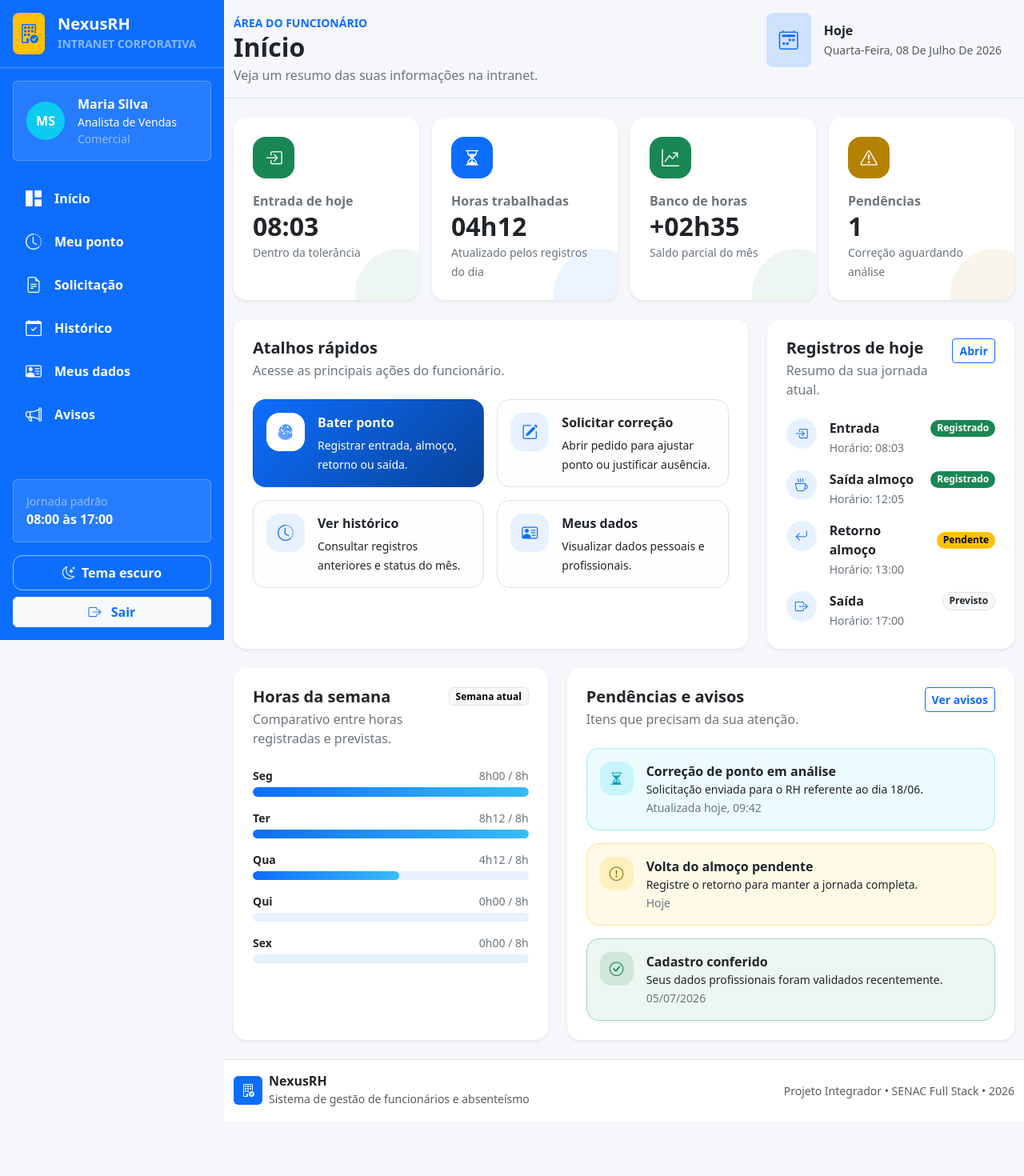
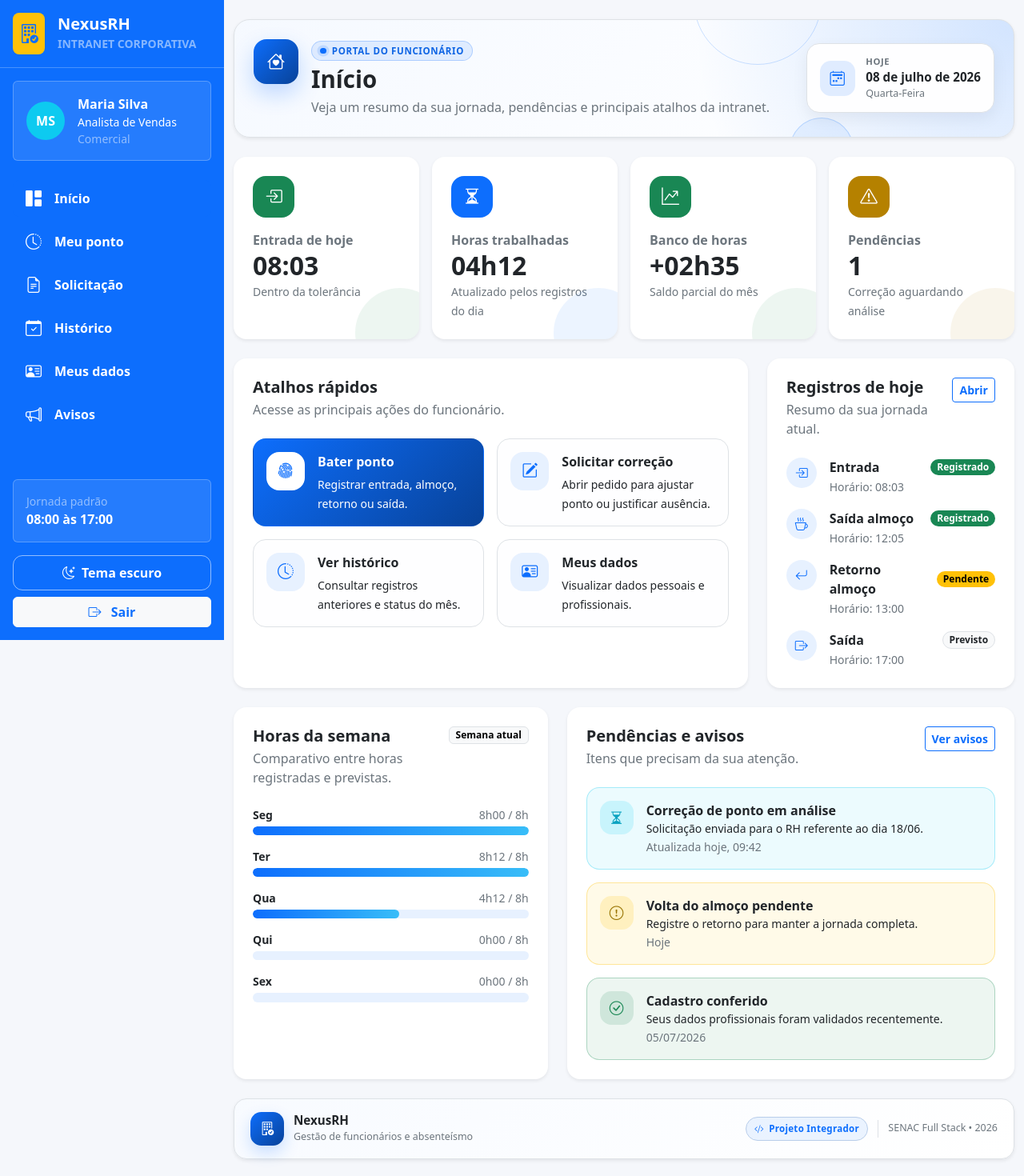
Before and after one commit to gavar-dev/sistema-gestao-absenteismo, an Angular app in the folder front-end/: page / in a window 1280 px wide. Shown: the top 1470 px of the page at 80% size. Before the commit the page ends 1401 px from the top, so only its background shows below. Built offline with nearby package versions, Linux system fonts and the light colour scheme.

Commit message:
feat: padroniza header e footer com o estilo das páginas

```diff
--- a/front-end/src/app/app.css
+++ b/front-end/src/app/app.css
@@ -2,6 +2,15 @@
 .login-content {
   min-height: 100vh;
   background-color: var(--app-bg);
+}
+
+.app-content {
+  display: flex;
+  flex-direction: column;
+}
+
+.app-content > main {
+  flex: 1 0 auto;
 }
 
 .login-content,
--- a/front-end/src/app/shared/footer-component/footer-component.css
+++ b/front-end/src/app/shared/footer-component/footer-component.css
@@ -1,10 +1,129 @@
+:host {
+  display: block;
+  margin-top: auto;
+}
+
 .footer-component {
-  background-color: var(--app-surface);
   color: var(--app-text);
+  background-color: var(--app-bg);
+}
+
+.footer-shell {
+  display: flex;
+  align-items: center;
+  justify-content: space-between;
+  gap: 1rem;
+  padding: 1rem 1.25rem;
+  border: 1px solid var(--app-border);
+  border-radius: 1rem;
+  background:
+    linear-gradient(
+      135deg,
+      color-mix(in srgb, var(--app-surface) 97%, var(--app-primary) 3%),
+      var(--app-surface)
+    );
+}
+
+.footer-brand,
+.footer-project,
+.footer-project-badge {
+  display: flex;
+  align-items: center;
+}
+
+.footer-brand {
+  min-width: 0;
+  gap: 0.75rem;
 }
 
 .footer-icon {
-  width: 36px;
-  height: 36px;
-  min-width: 36px;
+  width: 42px;
+  height: 42px;
+  flex: 0 0 42px;
+  display: inline-flex;
+  align-items: center;
+  justify-content: center;
+  border-radius: 0.85rem;
+  color: #ffffff;
+  background: linear-gradient(135deg, #0d6efd, #084298);
+  box-shadow: 0 0.55rem 1.25rem rgba(13, 110, 253, 0.2);
+  font-size: 1.05rem;
 }
+
+.footer-title,
+.footer-description {
+  display: block;
+}
+
+.footer-title {
+  color: var(--app-text);
+  font-size: 0.95rem;
+  line-height: 1.25;
+}
+
+.footer-description,
+.footer-meta {
+  color: var(--app-text-muted);
+}
+
+.footer-description {
+  margin-top: 0.12rem;
+  font-size: 0.78rem;
+}
+
+.footer-project {
+  justify-content: flex-end;
+  gap: 0.75rem;
+}
+
+.footer-project-badge {
+  gap: 0.4rem;
+  padding: 0.35rem 0.65rem;
+  border: 1px solid color-mix(in srgb, var(--app-primary) 18%, var(--app-border));
+  border-radius: 999px;
+  color: var(--app-primary);
+  background-color: color-mix(in srgb, var(--app-primary) 8%, transparent);
+  font-size: 0.72rem;
+  font-weight: 800;
+  letter-spacing: 0.025em;
+  white-space: nowrap;
+}
+
+.footer-divider {
+  width: 1px;
+  height: 1.4rem;
+  background-color: var(--app-border);
+}
+
+.footer-meta {
+  font-size: 0.78rem;
+  white-space: nowrap;
+}
+
+@media (max-width: 767.98px) {
+  .footer-shell {
+    align-items: flex-start;
+    flex-direction: column;
+  }
+
+  .footer-project {
+    width: 100%;
+    justify-content: flex-start;
+  }
+}
+
+@media (max-width: 479.98px) {
+  .footer-shell {
+    padding: 1rem;
+  }
+
+  .footer-project {
+    align-items: flex-start;
+    flex-direction: column;
+    gap: 0.5rem;
+  }
+
+  .footer-divider {
+    display: none;
+  }
+}
--- a/front-end/src/app/shared/footer-component/footer-component.html
+++ b/front-end/src/app/shared/footer-component/footer-component.html
@@ -1,22 +1,29 @@
-<footer class="footer-component border-top py-3 mt-auto">
-  <div class="container-fluid">
-    <div class="row align-items-center gy-2">
-      <div class="col-12 col-md-6">
-        <div class="d-flex align-items-center gap-2">
-          <span class="d-inline-flex align-items-center justify-content-center rounded-2 bg-primary text-white footer-icon">
-            <i class="bi bi-building-check"></i>
-          </span>
+<footer class="footer-component">
+  <div class="container-fluid pb-4">
+    <div class="footer-shell shadow-sm">
+      <div class="footer-brand">
+        <span class="footer-icon" aria-hidden="true">
+          <i class="bi bi-building-check"></i>
+        </span>
 
-          <div>
-            <strong class="d-block lh-sm">NexusRH</strong>
-            <small class="text-body-secondary">Sistema de gestão de funcionários e absenteísmo</small>
-          </div>
+        <div>
+          <strong class="footer-title">NexusRH</strong>
+          <small class="footer-description">
+            Gestão de funcionários e absenteísmo
+          </small>
         </div>
       </div>
 
-      <div class="col-12 col-md-6 text-md-end">
-        <small class="text-body-secondary">
-          Projeto Integrador • SENAC Full Stack • 2026
+      <div class="footer-project">
+        <span class="footer-project-badge">
+          <i class="bi bi-code-slash" aria-hidden="true"></i>
+          Projeto Integrador
+        </span>
+
+        <span class="footer-divider" aria-hidden="true"></span>
+
+        <small class="footer-meta">
+          SENAC Full Stack • {{ anoAtual }}
         </small>
       </div>
     </div>
--- a/front-end/src/app/shared/footer-component/footer-component.ts
+++ b/front-end/src/app/shared/footer-component/footer-component.ts
@@ -2,8 +2,11 @@ import { Component } from '@angular/core';
 
 @Component({
   selector: 'app-footer-component',
+  standalone: true,
   imports: [],
   templateUrl: './footer-component.html',
   styleUrl: './footer-component.css',
 })
-export class FooterComponent {}
+export class FooterComponent {
+  anoAtual = new Date().getFullYear();
+}
--- a/front-end/src/app/shared/header-component/header-component.css
+++ b/front-end/src/app/shared/header-component/header-component.css
@@ -1,16 +1,241 @@
+:host {
+  display: block;
+}
+
 .app-header {
+  --header-accent: #0d6efd;
+  --header-accent-strong: #084298;
   background-color: var(--app-bg);
 }
 
-.header-date-card {
-  margin-left: auto;
-  padding-right: 1rem;
+.app-header--gestao {
+  --header-accent: #38bdf8;
+  --header-accent-strong: #1d4ed8;
 }
 
-@media (max-width: 767.98px) {
+.header-shell {
+  position: relative;
+  isolation: isolate;
+  overflow: hidden;
+  border: 1px solid var(--app-border);
+  border-radius: 1.25rem;
+  color: var(--app-text);
+  background:
+    radial-gradient(
+      circle at top right,
+      color-mix(in srgb, var(--header-accent) 18%, transparent),
+      transparent 25rem
+    ),
+    linear-gradient(
+      135deg,
+      color-mix(in srgb, var(--app-surface) 96%, var(--header-accent) 4%),
+      var(--app-surface)
+    );
+}
+
+.header-content {
+  position: relative;
+  z-index: 2;
+  display: flex;
+  align-items: center;
+  justify-content: space-between;
+  gap: 1.5rem;
+  padding: 1.5rem;
+}
+
+.header-title-group {
+  min-width: 0;
+  display: flex;
+  align-items: flex-start;
+  gap: 1rem;
+}
+
+.header-page-icon {
+  width: 56px;
+  height: 56px;
+  flex: 0 0 56px;
+  display: inline-flex;
+  align-items: center;
+  justify-content: center;
+  border-radius: 1rem;
+  color: #ffffff;
+  background: linear-gradient(135deg, var(--header-accent), var(--header-accent-strong));
+  box-shadow: 0 0.75rem 1.75rem color-mix(in srgb, var(--header-accent) 24%, transparent);
+  font-size: 1.4rem;
+}
+
+.header-copy {
+  min-width: 0;
+}
+
+.header-kicker {
+  width: fit-content;
+  display: inline-flex;
+  align-items: center;
+  gap: 0.45rem;
+  margin-bottom: 0.45rem;
+  padding: 0.3rem 0.65rem;
+  border: 1px solid color-mix(in srgb, var(--header-accent) 24%, transparent);
+  border-radius: 999px;
+  color: color-mix(in srgb, var(--header-accent) 88%, var(--app-text));
+  background-color: color-mix(in srgb, var(--header-accent) 10%, transparent);
+  font-size: 0.72rem;
+  font-weight: 800;
+  letter-spacing: 0.055em;
+  line-height: 1.2;
+  text-transform: uppercase;
+}
+
+.header-kicker-dot {
+  width: 0.45rem;
+  height: 0.45rem;
+  border-radius: 50%;
+  background-color: var(--header-accent);
+  box-shadow: 0 0 0 0.22rem color-mix(in srgb, var(--header-accent) 15%, transparent);
+}
+
+.header-title {
+  margin: 0 0 0.3rem;
+  color: var(--app-text);
+  font-size: clamp(1.65rem, 2.3vw, 2.15rem);
+  font-weight: 800;
+  line-height: 1.15;
+}
+
+.header-description {
+  max-width: 760px;
+  margin: 0;
+  color: var(--app-text-muted);
+  line-height: 1.55;
+}
+
+.header-date-card {
+  min-width: 230px;
+  display: flex;
+  align-items: center;
+  gap: 0.85rem;
+  padding: 0.85rem 1rem;
+  border: 1px solid var(--app-border);
+  border-radius: 1rem;
+  background-color: color-mix(in srgb, var(--app-surface) 90%, var(--app-bg));
+  box-shadow: 0 0.45rem 1.25rem rgba(15, 23, 42, 0.06);
+}
+
+.header-date-icon {
+  width: 44px;
+  height: 44px;
+  flex: 0 0 44px;
+  display: inline-flex;
+  align-items: center;
+  justify-content: center;
+  border-radius: 0.85rem;
+  color: var(--header-accent);
+  background-color: color-mix(in srgb, var(--header-accent) 12%, transparent);
+  font-size: 1.15rem;
+}
+
+.header-date-copy {
+  min-width: 0;
+}
+
+.header-date-label,
+.header-weekday {
+  display: block;
+  color: var(--app-text-muted);
+}
+
+.header-date-label {
+  margin-bottom: 0.1rem;
+  font-size: 0.7rem;
+  font-weight: 800;
+  letter-spacing: 0.055em;
+  text-transform: uppercase;
+}
+
+.header-date-value {
+  display: block;
+  color: var(--app-text);
+  font-size: 0.95rem;
+  line-height: 1.25;
+}
+
+.header-weekday {
+  margin-top: 0.1rem;
+  font-size: 0.78rem;
+  text-transform: capitalize;
+}
+
+.header-decoration {
+  position: absolute;
+  z-index: 1;
+  display: block;
+  border: 1px solid color-mix(in srgb, var(--header-accent) 20%, transparent);
+  border-radius: 50%;
+  pointer-events: none;
+}
+
+.header-decoration--one {
+  width: 10rem;
+  height: 10rem;
+  top: -6.5rem;
+  right: 15rem;
+}
+
+.header-decoration--two {
+  width: 5rem;
+  height: 5rem;
+  right: 12.5rem;
+  bottom: -3.5rem;
+  background-color: color-mix(in srgb, var(--header-accent) 7%, transparent);
+}
+
+@media (max-width: 991.98px) {
+  .header-content {
+    align-items: stretch;
+    flex-direction: column;
+  }
+
   .header-date-card {
     width: 100%;
-    margin-left: 0;
-    padding-right: 0;
+    min-width: 0;
+  }
+
+  .header-decoration--one {
+    right: -3rem;
+  }
+
+  .header-decoration--two {
+    display: none;
   }
 }
+
+@media (max-width: 575.98px) {
+  .header-content {
+    gap: 1.15rem;
+    padding: 1.2rem;
+  }
+
+  .header-title-group {
+    gap: 0.85rem;
+  }
+
+  .header-page-icon {
+    width: 48px;
+    height: 48px;
+    flex-basis: 48px;
+    border-radius: 0.9rem;
+    font-size: 1.2rem;
+  }
+
+  .header-kicker {
+    font-size: 0.66rem;
+  }
+
+  .header-description {
+    font-size: 0.9rem;
+  }
+
+  .header-date-card {
+    padding: 0.75rem 0.85rem;
+  }
+}
--- a/front-end/src/app/shared/header-component/header-component.html
+++ b/front-end/src/app/shared/header-component/header-component.html
@@ -1,30 +1,46 @@
-<header class="app-header border-bottom">
-  <div class="container-fluid py-3">
-    <div class="d-flex align-items-start justify-content-between gap-3 flex-wrap">
-      <div>
-        <span class="text-primary text-uppercase fw-bold small">
+<header
+  class="app-header"
+  [class.app-header--gestao]="areaAtual === 'gestao'"
+>
+  <div class="container-fluid pt-4">
+    <section class="header-shell shadow-sm" aria-labelledby="tituloPagina">
+      <span class="header-decoration header-decoration--one" aria-hidden="true"></span>
+      <span class="header-decoration header-decoration--two" aria-hidden="true"></span>
+
+      <div class="header-content">
+        <div class="header-title-group">
+          <span class="header-page-icon" aria-hidden="true">
+            <i class="bi" [ngClass]="icone"></i>
+          </span>
+
+          <div class="header-copy">
+            <span class="header-kicker">
+              <span class="header-kicker-dot" aria-hidden="true"></span>
               {{ subtitulo }}
             </span>
 
-        <h1 class="h2 fw-bold mb-1">
+            <h1 id="tituloPagina" class="header-title">
               {{ titulo }}
             </h1>
 
-        <p class="mb-0 text-secondary">
+            <p class="header-description">
               {{ descricao }}
             </p>
           </div>
-
-      <div class="header-date-card d-flex align-items-center gap-3">
-        <div class="rounded-3 bg-primary-subtle text-primary d-inline-flex align-items-center justify-content-center p-3">
-          <i class="bi bi-calendar2-week fs-4"></i>
         </div>
 
-        <div>
-          <strong class="d-block">Hoje</strong>
-          <small class="text-body-secondary text-capitalize">{{ dataHoje }}</small>
+        <div class="header-date-card" aria-label="Data atual">
+          <span class="header-date-icon" aria-hidden="true">
+            <i class="bi bi-calendar2-week"></i>
+          </span>
+
+          <div class="header-date-copy">
+            <span class="header-date-label">Hoje</span>
+            <strong class="header-date-value">{{ dataHoje }}</strong>
+            <small class="header-weekday">{{ diaSemana }}</small>
           </div>
         </div>
       </div>
+    </section>
   </div>
 </header>
--- a/front-end/src/app/shared/header-component/header-component.ts
+++ b/front-end/src/app/shared/header-component/header-component.ts
@@ -1,91 +1,147 @@
+import { CommonModule } from '@angular/common';
 import { Component } from '@angular/core';
 import { NavigationEnd, Router } from '@angular/router';
 import { filter } from 'rxjs';
 
+type AreaHeader = 'funcionario' | 'gestao';
+
+interface HeaderConfig {
+  titulo: string;
+  subtitulo: string;
+  descricao: string;
+  icone: string;
+  area: AreaHeader;
+}
+
 @Component({
   selector: 'app-header-component',
+  standalone: true,
+  imports: [CommonModule],
   templateUrl: './header-component.html',
   styleUrl: './header-component.css',
 })
 export class HeaderComponent {
-  dataHoje = new Date().toLocaleDateString('pt-BR', {
-    weekday: 'long',
+  private readonly hoje = new Date();
+
+  dataHoje = this.hoje.toLocaleDateString('pt-BR', {
     day: '2-digit',
     month: 'long',
-    year: 'numeric'
+    year: 'numeric',
   });
+
+  diaSemana = this.hoje.toLocaleDateString('pt-BR', {
+    weekday: 'long',
+  });
+
   titulo = 'Início';
-  subtitulo = 'Área do funcionário';
-  descricao = 'Acompanhe suas informações principais.';
+  subtitulo = 'Portal do funcionário';
+  descricao = 'Veja um resumo das suas informações na intranet.';
+  icone = 'bi-house-heart';
+  areaAtual: AreaHeader = 'funcionario';
 
   constructor(private router: Router) {
     this.atualizarHeader(this.router.url);
 
     this.router.events
-      .pipe(filter(event => event instanceof NavigationEnd))
+      .pipe(filter((event): event is NavigationEnd => event instanceof NavigationEnd))
       .subscribe((event: NavigationEnd) => {
         this.atualizarHeader(event.urlAfterRedirects);
       });
   }
 
   private atualizarHeader(url: string): void {
-    const headers: Record<string, { titulo: string; descricao: string, subtitulo: string }> = {
+    const caminho = this.normalizarUrl(url);
+
+    const headers: Record<string, HeaderConfig> = {
       '/': {
         titulo: 'Início',
-        subtitulo: 'Área do funcionário',
-        descricao: 'Veja um resumo das suas informações na intranet.',
+        subtitulo: 'Portal do funcionário',
+        descricao: 'Veja um resumo da sua jornada, pendências e principais atalhos da intranet.',
+        icone: 'bi-house-heart',
+        area: 'funcionario',
       },
       '/meus-pontos': {
         titulo: 'Meu ponto',
-        subtitulo: 'Área do funcionário',
-        descricao: 'Acompanhe sua jornada, registre os horários do dia e corrija pendências quando necessário.',
+        subtitulo: 'Portal do funcionário',
+        descricao: 'Registre os horários do dia e acompanhe o andamento da sua jornada.',
+        icone: 'bi-fingerprint',
+        area: 'funcionario',
       },
       '/solicitacao': {
         titulo: 'Solicitações',
-        subtitulo: 'Área do funcionário',
-        descricao: 'Abra solicitações para correção de ponto, férias, justificativas e dados cadastrais.',
+        subtitulo: 'Portal do funcionário',
+        descricao: 'Envie pedidos de correção, justificativas, férias e atualização cadastral.',
+        icone: 'bi-file-earmark-text',
+        area: 'funcionario',
       },
       '/historico': {
         titulo: 'Histórico',
-        subtitulo: 'Área do funcionário',
-        descricao: 'Consulte seus registros anteriores de ponto e solicitações.',
+        subtitulo: 'Portal do funcionário',
+        descricao: 'Consulte seus registros anteriores de ponto e acompanhe as ocorrências da jornada.',
+        icone: 'bi-clock-history',
+        area: 'funcionario',
       },
       '/meus-dados': {
         titulo: 'Meus dados',
-        subtitulo: 'Área do funcionário',
-        descricao: 'Visualize suas informações pessoais e profissionais.',
+        subtitulo: 'Portal do funcionário',
+        descricao: 'Visualize suas informações pessoais e profissionais cadastradas no sistema.',
+        icone: 'bi-person-vcard',
+        area: 'funcionario',
       },
       '/avisos': {
         titulo: 'Avisos',
-        subtitulo: 'Área do funcionário',
-        descricao: 'Acompanhe comunicados importantes da empresa.',
+        subtitulo: 'Portal do funcionário',
+        descricao: 'Acompanhe comunicados, orientações e informações importantes da empresa.',
+        icone: 'bi-megaphone',
+        area: 'funcionario',
       },
       '/gestao/inicio': {
         titulo: 'Análise de absenteísmo',
-        subtitulo: 'Área de Gestão dos funcionários',
-        descricao: 'Dashboard com a análise do absenteismo da empresa.',
+        subtitulo: 'Painel de Gestão e RH',
+        descricao: 'Acompanhe os principais indicadores de jornada e absenteísmo da empresa.',
+        icone: 'bi-graph-up-arrow',
+        area: 'gestao',
       },
       '/gestao/funcionarios': {
-        titulo: 'Gestão dos funcionários',
-        subtitulo: 'Área de Gestão dos funcionários',
-        descricao: 'Dados dos funcionarios.',
+        titulo: 'Gestão de funcionários',
+        subtitulo: 'Painel de Gestão e RH',
+        descricao: 'Consulte, filtre e acompanhe os dados dos funcionários da empresa.',
+        icone: 'bi-people',
+        area: 'gestao',
       },
       '/gestao/solicitacoes': {
         titulo: 'Solicitações dos funcionários',
-        subtitulo: 'Área de Gestão dos funcionários',
-        descricao: 'Solicitações feitas pelos funcionarios.',
+        subtitulo: 'Painel de Gestão e RH',
+        descricao: 'Analise as solicitações recebidas e acompanhe o status de cada demanda.',
+        icone: 'bi-inbox',
+        area: 'gestao',
       },
       '/gestao/cadastro': {
-        titulo: 'Cadastro dos funcionários',
-        subtitulo: 'Área de Gestão dos funcionários',
-        descricao: 'Cadastrar novos funcionarios.',
+        titulo: 'Cadastro de funcionários',
+        subtitulo: 'Painel de Gestão e RH',
+        descricao: 'Cadastre novos funcionários e registre suas informações profissionais.',
+        icone: 'bi-person-plus',
+        area: 'gestao',
       },
     };
 
-    const header = headers[url] ?? headers['/'];
+    const fallback = caminho.startsWith('/gestao')
+      ? headers['/gestao/inicio']
+      : headers['/'];
+
+    const header = headers[caminho] ?? fallback;
 
     this.titulo = header.titulo;
     this.subtitulo = header.subtitulo;
     this.descricao = header.descricao;
+    this.icone = header.icone;
+    this.areaAtual = header.area;
+  }
+
+  private normalizarUrl(url: string): string {
+    const caminhoSemParametros = url.split('?')[0].split('#')[0];
+    const caminhoSemBarraFinal = caminhoSemParametros.replace(/\/+$/, '');
+
+    return caminhoSemBarraFinal || '/';
   }
 }
```
Lines whose indentation alone changed are shown as unchanged.
